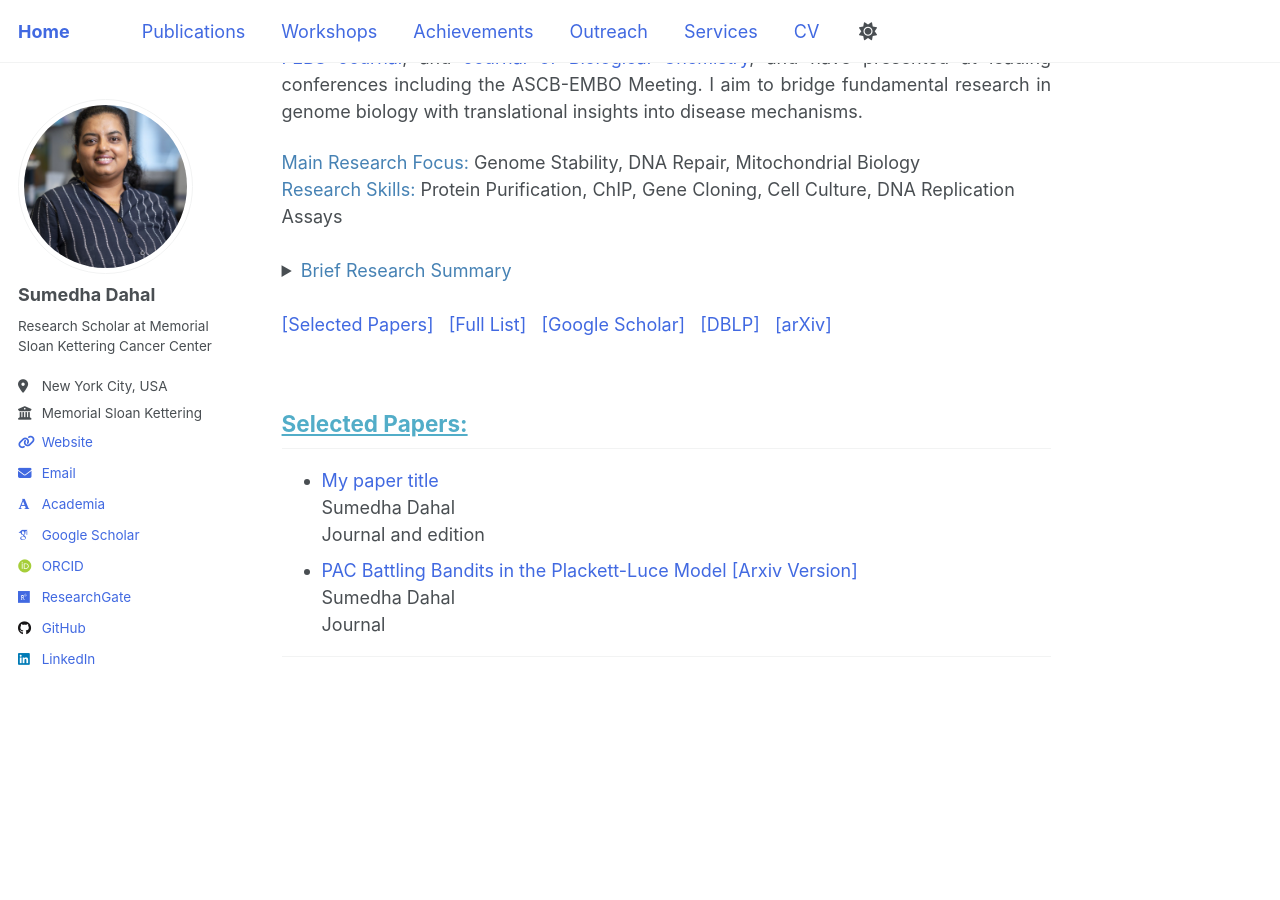
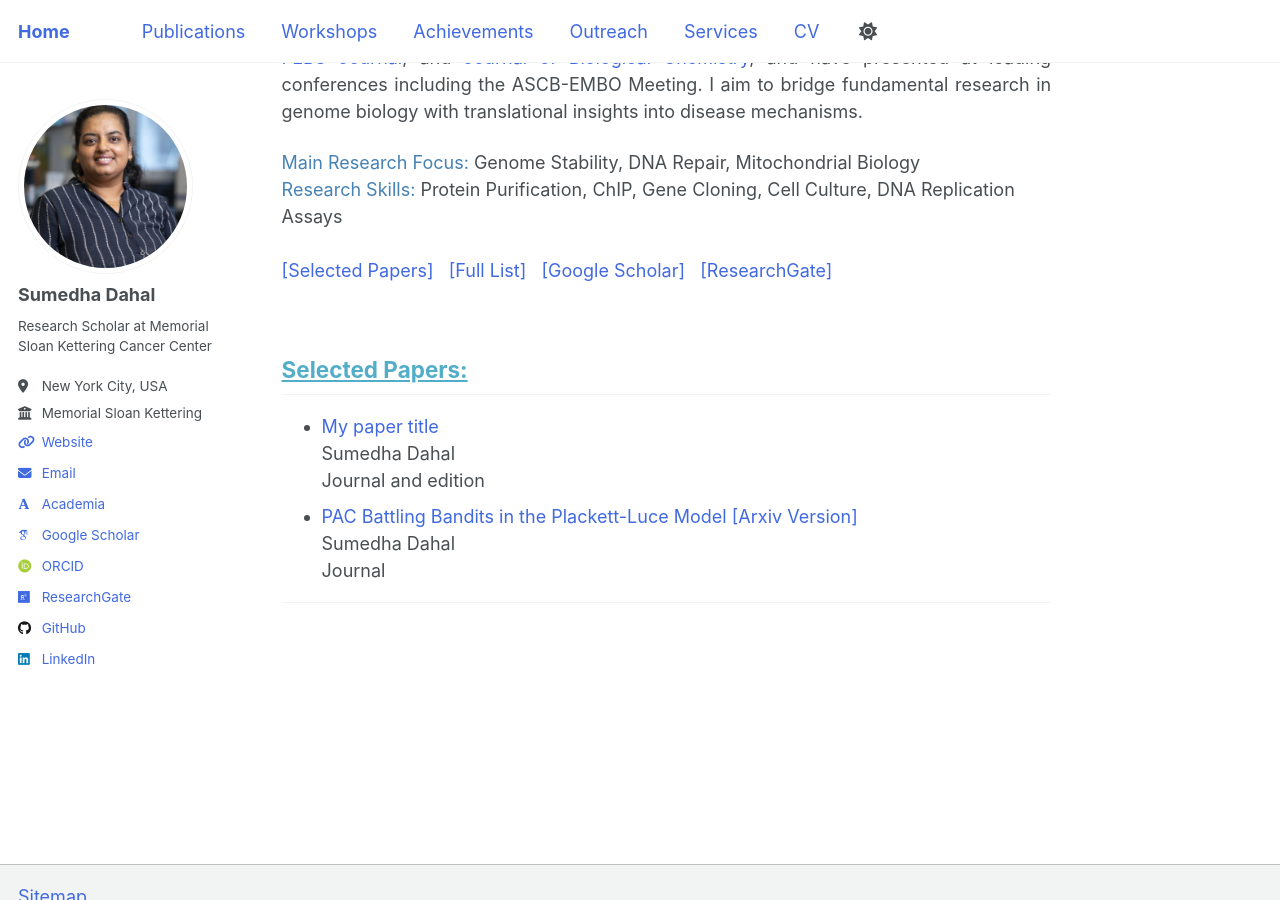
Before and after one commit to Sumu54/Sumu54.github.io, a Jekyll site: the page built from _pages/about.md, in a window 1280 px wide and 900 px high, scrolled down 529 px. Built offline with Jekyll 4.4.1, drawn with Linux system fonts in a browser that asks for light colours; some web fonts are replaced.

Commit message:
Update about.md

```diff
--- a/_pages/about.md
+++ b/_pages/about.md
@@ -58,40 +58,12 @@ I have authored several peer-reviewed publications in journals like <a href="htt
 
 <br><br>
 
-<details>
-<summary><span style="color:SteelBlue;" align="justify"> <font color="SteelBlue">Brief Research Summary</font> </span></summary>
-<span class="abstract-text" style="font-size:1em; color:Black; text-align: justify">
- <p align="justify">
-   My primary research focus is on molecular biology.
-
-<br> <br>
-
-Extra description
-</p>
-</span>
-</details>
-
-<br>
-
-<!-- <details>
-<summary><span style="color:SteelBlue;"> Short Bio [In third person]</span></summary>
-<p align="justify">Sumedha Dahal is an in the Department of  at the University of Illinois Chicago (UIC). Prior to this, she was a Research Scientist at Apple MLR, working on Machine Learning theory, and a short-term visiting faculty at the Toyota Technological Institute at Chicago (TTIC). She completed her postdoctoral research at Microsoft Research New York City and earned her PhD from the Indian Institute of Science, Bangalore, advised by Aditya Gopalan and Chiranjib Bhattacharyya. She has also interned at Microsoft Research Bangalore, Inria Paris, and Google AI Mountain View.
-    <br>
-Her primary research focuses on AI alignment.
-    <br>
-Sumedha has organized several workshops and tutorials in recent years. In addition, Sumedha has also served in several **panel discussions and senior reviewing committees** for major Machine Learning conferences. </p>
-</details>
-
-She has also interned at Microsoft -->
-
 <a href="https://Sumu54.github.io#selected_publications">[Selected Papers]</a> &nbsp;
 <a href="https://Sumu54.github.io/publications#full_publications" target="_blank">[Full List]</a> &nbsp;
 <a href="https://scholar.google.com/citations?user=zSO66YwAAAAJ&hl=en" target="_blank">[Google Scholar]</a> &nbsp;
-<a href="https://dblp.org/pid/14/10003.html" target="_blank">[DBLP]</a> &nbsp;
-<a href="https://arxiv.org" target="_blank">[arXiv]</a>
+<a href="https://www.researchgate.net/profile/Sumedha-Dahal-2" target="_blank">[ResearchGate]</a>
 
 <br><br>
-
 
 
 <h2 style="color:SteelBlue;"><a id="selected_publications">Selected Papers:</a></h2>
```
